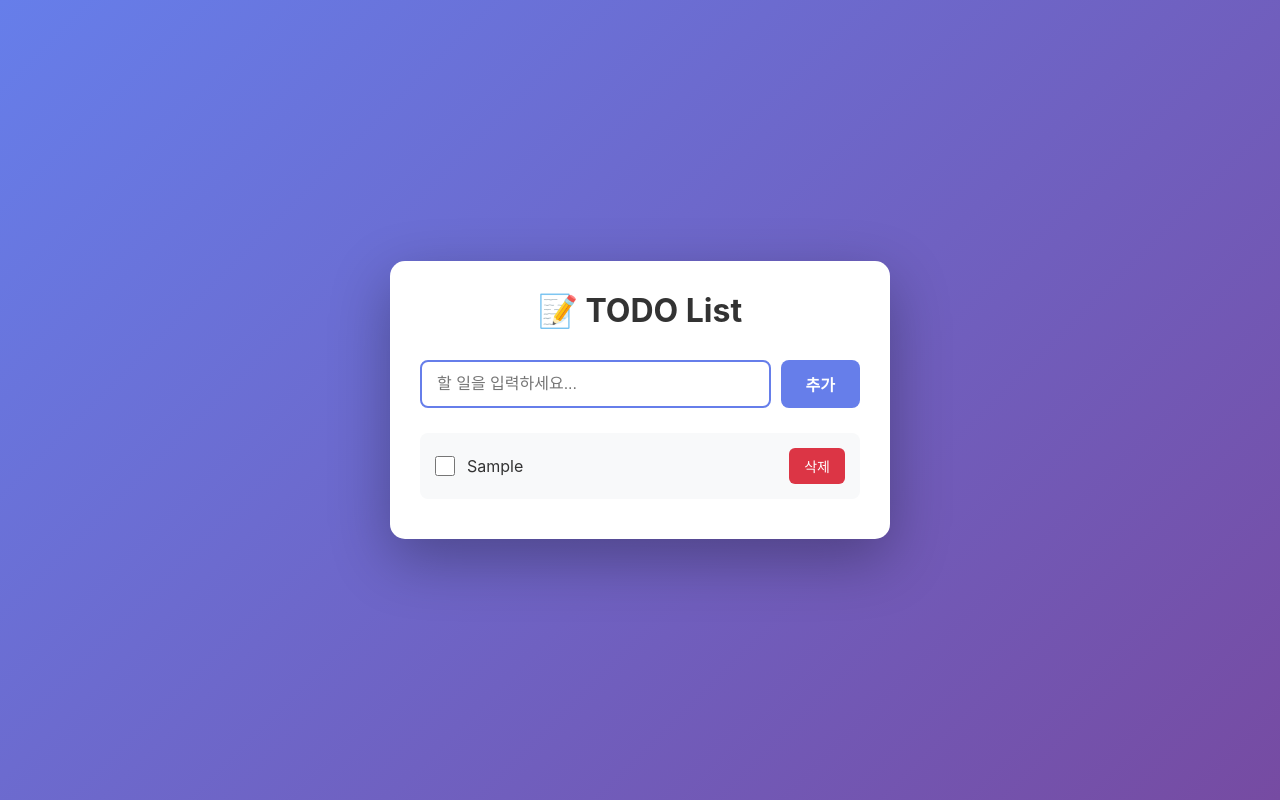
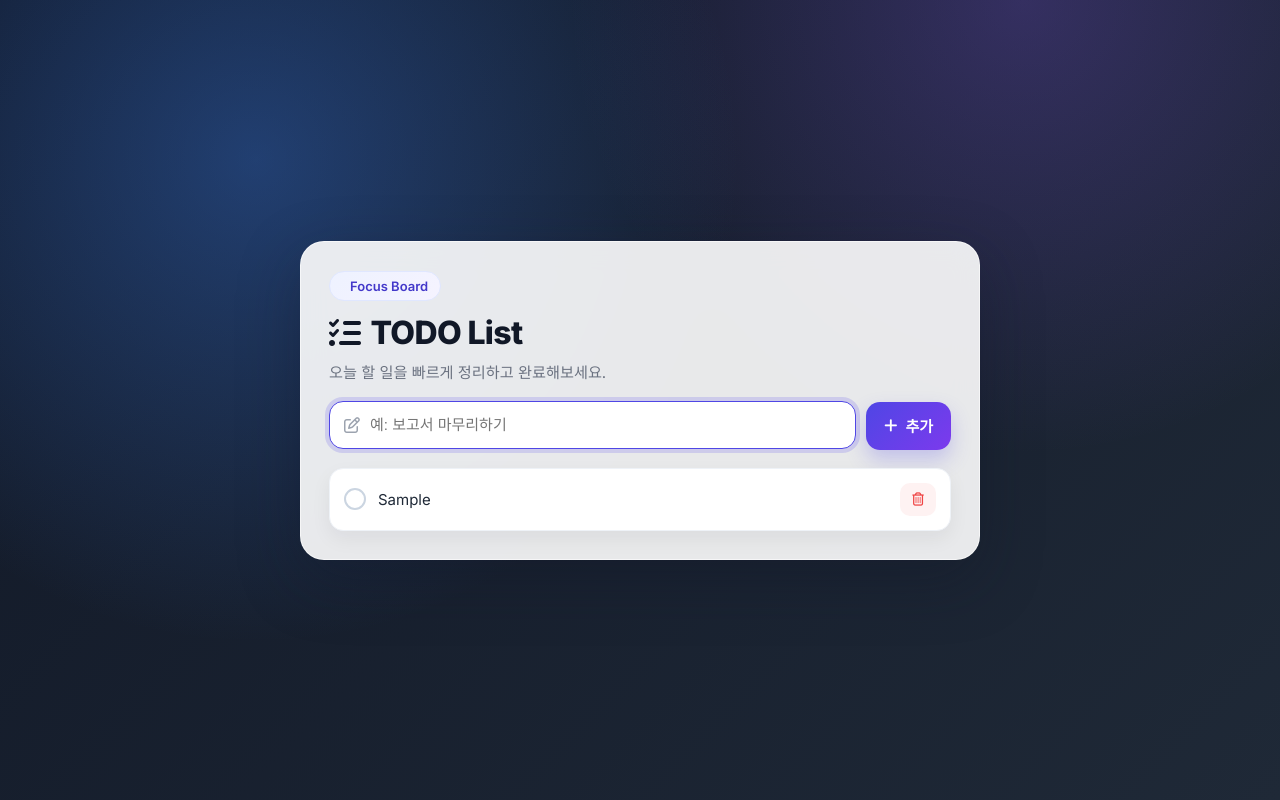
Before and after one commit to Rhange/todo-app, a plain HTML site: page index.html in a window 1280 px wide. Both pictures are taken after typing "Sample" into the empty fields and a click on the button "추가". Drawn offline with Linux system fonts and the light colour scheme; a small style sheet from the web is missing.

Commit message:
Redesign TODO app with modern UI and animations

```diff
--- a/app.js
+++ b/app.js
@@ -1,25 +1,20 @@
-// DOM 요소
 const todoInput = document.getElementById('todoInput');
 const addBtn = document.getElementById('addBtn');
 const todoList = document.getElementById('todoList');
+const emptyState = document.getElementById('emptyState');
 
-// 로컬 스토리지에서 TODO 불러오기
 let todos = JSON.parse(localStorage.getItem('todos')) || [];
 
-// 페이지 로드 시 TODO 렌더링
 renderTodos();
 
-// 추가 버튼 클릭
 addBtn.addEventListener('click', addTodo);
 
-// Enter 키로 추가
 todoInput.addEventListener('keypress', (e) => {
     if (e.key === 'Enter') {
         addTodo();
     }
 });
 
-// TODO 추가 함수
 function addTodo() {
     const text = todoInput.value.trim();
 
@@ -30,7 +25,7 @@ function addTodo() {
 
     const todo = {
         id: Date.now(),
-        text: text,
+        text,
         completed: false
     };
 
@@ -42,16 +37,30 @@ function addTodo() {
     todoInput.focus();
 }
 
-// TODO 삭제 함수
 function deleteTodo(id) {
-    todos = todos.filter(todo => todo.id !== id);
+    const itemEl = todoList.querySelector(`[data-id="${id}"]`);
+
+    if (itemEl) {
+        itemEl.classList.add('removing');
+        itemEl.addEventListener(
+            'transitionend',
+            () => {
+                todos = todos.filter((todo) => todo.id !== id);
+                saveTodos();
+                renderTodos();
+            },
+            { once: true }
+        );
+        return;
+    }
+
+    todos = todos.filter((todo) => todo.id !== id);
     saveTodos();
     renderTodos();
 }
 
-// TODO 완료 토글 함수
 function toggleComplete(id) {
-    todos = todos.map(todo => {
+    todos = todos.map((todo) => {
         if (todo.id === id) {
             return { ...todo, completed: !todo.completed };
         }
@@ -61,23 +70,24 @@ function toggleComplete(id) {
     renderTodos();
 }
 
-// 로컬 스토리지에 저장
 function saveTodos() {
     localStorage.setItem('todos', JSON.stringify(todos));
 }
 
-// TODO 리스트 렌더링
 function renderTodos() {
     todoList.innerHTML = '';
 
     if (todos.length === 0) {
-        todoList.innerHTML = '<p style="text-align: center; color: #999; padding: 20px;">할 일이 없습니다.</p>';
+        emptyState.hidden = false;
         return;
     }
 
-    todos.forEach(todo => {
+    emptyState.hidden = true;
+
+    todos.forEach((todo) => {
         const li = document.createElement('li');
         li.className = `todo-item ${todo.completed ? 'completed' : ''}`;
+        li.dataset.id = todo.id;
 
         li.innerHTML = `
             <input
@@ -85,16 +95,18 @@ function renderTodos() {
                 class="todo-checkbox"
                 ${todo.completed ? 'checked' : ''}
                 onchange="toggleComplete(${todo.id})"
+                aria-label="완료 체크"
             />
             <span class="todo-text">${escapeHtml(todo.text)}</span>
-            <button class="delete-btn" onclick="deleteTodo(${todo.id})">삭제</button>
+            <button class="delete-btn" onclick="deleteTodo(${todo.id})" aria-label="삭제">
+                <i class="fa-regular fa-trash-can"></i>
+            </button>
         `;
 
         todoList.appendChild(li);
     });
 }
 
-// XSS 방지를 위한 HTML 이스케이프
 function escapeHtml(text) {
     const div = document.createElement('div');
     div.textContent = text;
--- a/index.html
+++ b/index.html
@@ -1,22 +1,51 @@
 <!DOCTYPE html>
 <html lang="ko">
 <head>
-    <meta charset="UTF-8">
-    <meta name="viewport" content="width=device-width, initial-scale=1.0">
-    <title>TODO List</title>
-    <link rel="stylesheet" href="style.css">
+    <meta charset="UTF-8" />
+    <meta name="viewport" content="width=device-width, initial-scale=1.0" />
+    <title>Modern TODO</title>
+    <link rel="preconnect" href="https://fonts.googleapis.com" />
+    <link rel="preconnect" href="https://fonts.gstatic.com" crossorigin />
+    <link href="https://fonts.googleapis.com/css2?family=Inter:wght@400;500;600;700;800&display=swap" rel="stylesheet" />
+    <link
+        rel="stylesheet"
+        href="https://cdnjs.cloudflare.com/ajax/libs/font-awesome/6.5.2/css/all.min.css"
+        integrity="sha512-SnH5WK+bZxgPHs44uWix+LLJAJ9/2PkPKZ5QiAj6Ta86w+fsb2TkR4j8oTH0Q8B+XcVx0M0lWw0R8xkQ1L0Y9Q=="
+        crossorigin="anonymous"
+        referrerpolicy="no-referrer"
+    />
+    <link rel="stylesheet" href="style.css" />
 </head>
 <body>
-    <div class="container">
-        <h1>📝 TODO List</h1>
+    <main class="app-shell">
+        <section class="todo-card" aria-label="TODO 앱">
+            <header class="app-header">
+                <p class="badge"><i class="fa-solid fa-sparkles"></i> Focus Board</p>
+                <h1><i class="fa-solid fa-list-check"></i> TODO List</h1>
+                <p class="subtitle">오늘 할 일을 빠르게 정리하고 완료해보세요.</p>
+            </header>
 
-        <div class="input-container">
-            <input type="text" id="todoInput" placeholder="할 일을 입력하세요..." />
-            <button id="addBtn">추가</button>
-        </div>
+            <div class="input-container">
+                <label for="todoInput" class="sr-only">할 일 입력</label>
+                <div class="input-wrap">
+                    <i class="fa-regular fa-pen-to-square"></i>
+                    <input type="text" id="todoInput" placeholder="예: 보고서 마무리하기" />
+                </div>
+                <button id="addBtn" type="button" aria-label="할 일 추가">
+                    <i class="fa-solid fa-plus"></i>
+                    <span>추가</span>
+                </button>
+            </div>
 
-        <ul id="todoList"></ul>
-    </div>
+            <ul id="todoList" aria-live="polite"></ul>
+
+            <div id="emptyState" class="empty-state" hidden>
+                <div class="empty-icon">🎉</div>
+                <p class="empty-title">모든 할 일을 완료했어요!</p>
+                <p class="empty-desc">새로운 TODO를 추가해 productive한 하루를 이어가세요.</p>
+            </div>
+        </section>
+    </main>
 
     <script src="app.js"></script>
 </body>
--- a/style.css
+++ b/style.css
@@ -4,162 +4,337 @@
     box-sizing: border-box;
 }
 
-body {
-    font-family: -apple-system, BlinkMacSystemFont, 'Segoe UI', Roboto, Oxygen, Ubuntu, sans-serif;
-    background: linear-gradient(135deg, #667eea 0%, #764ba2 100%);
-    min-height: 100vh;
-    padding: 20px;
-    display: flex;
-    justify-content: center;
-    align-items: center;
+:root {
+    --bg-grad-1: #111827;
+    --bg-grad-2: #1f2937;
+    --bg-glow-1: rgba(59, 130, 246, 0.35);
+    --bg-glow-2: rgba(139, 92, 246, 0.25);
+    --card-bg: rgba(255, 255, 255, 0.9);
+    --card-border: rgba(255, 255, 255, 0.6);
+    --text-main: #111827;
+    --text-sub: #6b7280;
+    --primary: #4f46e5;
+    --primary-2: #7c3aed;
+    --danger: #ef4444;
+    --success: #10b981;
 }
 
-.container {
-    background: white;
-    border-radius: 15px;
-    padding: 30px;
-    box-shadow: 0 20px 60px rgba(0, 0, 0, 0.3);
+body {
+    font-family: 'Inter', -apple-system, BlinkMacSystemFont, 'Segoe UI', Roboto, sans-serif;
+    min-height: 100vh;
+    color: var(--text-main);
+    background:
+        radial-gradient(circle at 20% 20%, var(--bg-glow-1), transparent 40%),
+        radial-gradient(circle at 80% 0%, var(--bg-glow-2), transparent 35%),
+        linear-gradient(135deg, var(--bg-grad-1), var(--bg-grad-2));
+    padding: 24px;
+}
+
+.app-shell {
+    min-height: calc(100vh - 48px);
+    display: grid;
+    place-items: center;
+}
+
+.todo-card {
     width: 100%;
-    max-width: 500px;
+    max-width: 680px;
+    background: var(--card-bg);
+    backdrop-filter: blur(14px);
+    border: 1px solid var(--card-border);
+    border-radius: 24px;
+    box-shadow: 0 20px 60px rgba(17, 24, 39, 0.35);
+    padding: 28px;
+    animation: cardIn 420ms ease-out;
+}
+
+@keyframes cardIn {
+    from {
+        transform: translateY(16px) scale(0.98);
+        opacity: 0;
+    }
+    to {
+        transform: translateY(0) scale(1);
+        opacity: 1;
+    }
+}
+
+.app-header {
+    margin-bottom: 20px;
+}
+
+.badge {
+    display: inline-flex;
+    align-items: center;
+    gap: 8px;
+    background: linear-gradient(135deg, #eef2ff, #f5f3ff);
+    color: #4338ca;
+    border: 1px solid #e0e7ff;
+    border-radius: 999px;
+    padding: 6px 12px;
+    font-size: 13px;
+    font-weight: 600;
+    margin-bottom: 12px;
 }
 
 h1 {
-    text-align: center;
-    color: #333;
-    margin-bottom: 30px;
-    font-size: 2em;
+    font-size: clamp(1.6rem, 4vw, 2rem);
+    font-weight: 800;
+    display: flex;
+    align-items: center;
+    gap: 10px;
+    letter-spacing: -0.02em;
+}
+
+.subtitle {
+    margin-top: 8px;
+    color: var(--text-sub);
+    font-size: 0.95rem;
 }
 
 .input-container {
+    display: grid;
+    grid-template-columns: 1fr auto;
+    gap: 10px;
+    margin-bottom: 18px;
+}
+
+.input-wrap {
     display: flex;
+    align-items: center;
     gap: 10px;
-    margin-bottom: 25px;
+    background: #fff;
+    border: 1.5px solid #d1d5db;
+    border-radius: 14px;
+    padding: 0 14px;
+    transition: border-color 250ms ease, box-shadow 250ms ease, transform 250ms ease;
+}
+
+.input-wrap:focus-within {
+    border-color: var(--primary);
+    box-shadow: 0 0 0 4px rgba(79, 70, 229, 0.18);
+    transform: translateY(-1px);
+}
+
+.input-wrap i {
+    color: #9ca3af;
 }
 
 #todoInput {
-    flex: 1;
-    padding: 12px 15px;
-    border: 2px solid #e0e0e0;
-    border-radius: 8px;
-    font-size: 16px;
-    transition: border-color 0.3s;
-}
-
-#todoInput:focus {
+    border: 0;
     outline: none;
-    border-color: #667eea;
+    width: 100%;
+    padding: 14px 0;
+    font-size: 15px;
+    background: transparent;
 }
 
 #addBtn {
-    padding: 12px 25px;
-    background: #667eea;
+    border: 0;
+    border-radius: 14px;
+    padding: 0 18px;
+    min-height: 48px;
+    background: linear-gradient(135deg, var(--primary), var(--primary-2));
     color: white;
-    border: none;
-    border-radius: 8px;
-    font-size: 16px;
+    font-weight: 700;
+    font-size: 15px;
+    display: inline-flex;
+    align-items: center;
+    gap: 8px;
     cursor: pointer;
-    transition: background 0.3s;
-    font-weight: 600;
+    box-shadow: 0 10px 20px rgba(79, 70, 229, 0.25);
+    transition: transform 200ms ease, box-shadow 200ms ease, filter 200ms ease;
 }
 
 #addBtn:hover {
-    background: #5568d3;
+    transform: translateY(-1px);
+    box-shadow: 0 14px 24px rgba(79, 70, 229, 0.3);
+    filter: brightness(1.05);
 }
 
 #addBtn:active {
-    transform: scale(0.95);
+    transform: translateY(0);
 }
 
 #todoList {
     list-style: none;
+    display: flex;
+    flex-direction: column;
+    gap: 10px;
 }
 
 .todo-item {
-    background: #f8f9fa;
-    padding: 15px;
-    margin-bottom: 10px;
-    border-radius: 8px;
-    display: flex;
+    display: grid;
+    grid-template-columns: auto 1fr auto;
+    gap: 12px;
     align-items: center;
-    gap: 12px;
-    transition: all 0.3s;
+    background: white;
+    border: 1px solid #eef2f7;
+    border-radius: 14px;
+    padding: 14px;
+    box-shadow: 0 8px 20px rgba(15, 23, 42, 0.06);
+    transform: translateY(0);
+    opacity: 1;
+    transition: transform 250ms ease, box-shadow 250ms ease, background 250ms ease, opacity 250ms ease;
 }
 
 .todo-item:hover {
-    background: #e9ecef;
+    transform: translateY(-1px);
+    box-shadow: 0 12px 26px rgba(15, 23, 42, 0.1);
+}
+
+.todo-item.removing {
+    opacity: 0;
+    transform: translateX(12px) scale(0.98);
+}
+
+.todo-checkbox {
+    position: relative;
+    width: 22px;
+    height: 22px;
+    border-radius: 50%;
+    border: 2px solid #cbd5e1;
+    appearance: none;
+    cursor: pointer;
+    display: grid;
+    place-items: center;
+    transition: all 200ms ease;
+}
+
+.todo-checkbox:checked {
+    background: var(--success);
+    border-color: var(--success);
+}
+
+.todo-checkbox:checked::after {
+    content: '✓';
+    color: white;
+    font-size: 13px;
+    font-weight: 700;
+}
+
+.todo-text {
+    position: relative;
+    font-size: 15px;
+    color: #1f2937;
+    word-break: break-word;
+}
+
+.todo-text::after {
+    content: '';
+    position: absolute;
+    left: 0;
+    top: 50%;
+    width: 100%;
+    height: 2px;
+    background: #94a3b8;
+    transform: scaleX(0);
+    transform-origin: left;
+    transition: transform 300ms ease;
 }
 
 .todo-item.completed {
-    opacity: 0.6;
+    background: #f8fafc;
 }
 
 .todo-item.completed .todo-text {
-    text-decoration: line-through;
-    color: #999;
+    color: #94a3b8;
 }
 
-.todo-checkbox {
-    width: 20px;
-    height: 20px;
-    cursor: pointer;
-}
-
-.todo-text {
-    flex: 1;
-    font-size: 16px;
-    color: #333;
-    word-break: break-word;
+.todo-item.completed .todo-text::after {
+    transform: scaleX(1);
 }
 
 .delete-btn {
-    background: #dc3545;
-    color: white;
-    border: none;
-    padding: 8px 15px;
-    border-radius: 6px;
+    border: 0;
+    border-radius: 10px;
+    padding: 9px 12px;
+    background: #fef2f2;
+    color: var(--danger);
     cursor: pointer;
-    font-size: 14px;
-    transition: background 0.3s;
-    font-weight: 500;
+    transition: background 200ms ease, transform 200ms ease;
 }
 
 .delete-btn:hover {
-    background: #c82333;
+    background: #fee2e2;
+    transform: translateY(-1px);
 }
 
-.delete-btn:active {
-    transform: scale(0.95);
+.empty-state {
+    margin-top: 10px;
+    text-align: center;
+    border: 1px dashed #d1d5db;
+    border-radius: 14px;
+    padding: 24px 16px;
+    background: #ffffff;
 }
 
-/* 모바일 반응형 */
-@media (max-width: 480px) {
-    .container {
-        padding: 20px;
+.empty-icon {
+    font-size: 28px;
+    margin-bottom: 6px;
+}
+
+.empty-title {
+    font-weight: 700;
+    margin-bottom: 4px;
+}
+
+.empty-desc {
+    color: var(--text-sub);
+    font-size: 0.92rem;
+}
+
+.sr-only {
+    position: absolute;
+    width: 1px;
+    height: 1px;
+    padding: 0;
+    margin: -1px;
+    overflow: hidden;
+    clip: rect(0, 0, 0, 0);
+    border: 0;
+}
+
+@media (max-width: 640px) {
+    body {
+        padding: 14px;
     }
 
-    h1 {
-        font-size: 1.5em;
-        margin-bottom: 20px;
+    .app-shell {
+        min-height: calc(100vh - 28px);
+    }
+
+    .todo-card {
+        padding: 18px;
+        border-radius: 18px;
     }
 
     .input-container {
-        flex-direction: column;
+        grid-template-columns: 1fr;
     }
 
     #addBtn {
         width: 100%;
+        justify-content: center;
     }
 
     .todo-item {
-        padding: 12px;
+        grid-template-columns: auto 1fr;
+        grid-template-areas:
+            'check text'
+            '. delete';
+    }
+
+    .todo-checkbox {
+        grid-area: check;
     }
 
     .todo-text {
-        font-size: 14px;
+        grid-area: text;
     }
 
     .delete-btn {
-        padding: 6px 12px;
-        font-size: 12px;
+        grid-area: delete;
+        justify-self: end;
     }
 }
```
